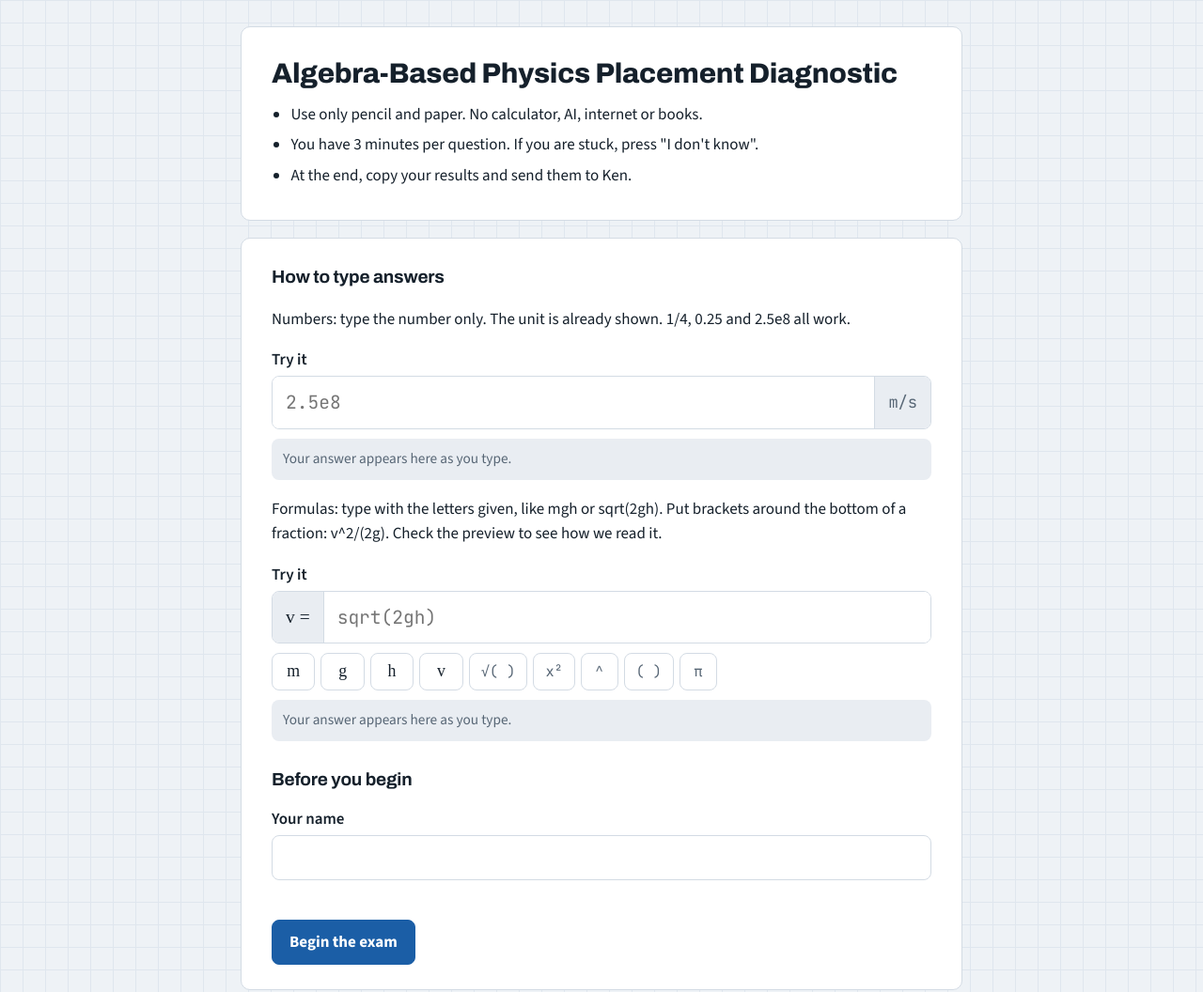
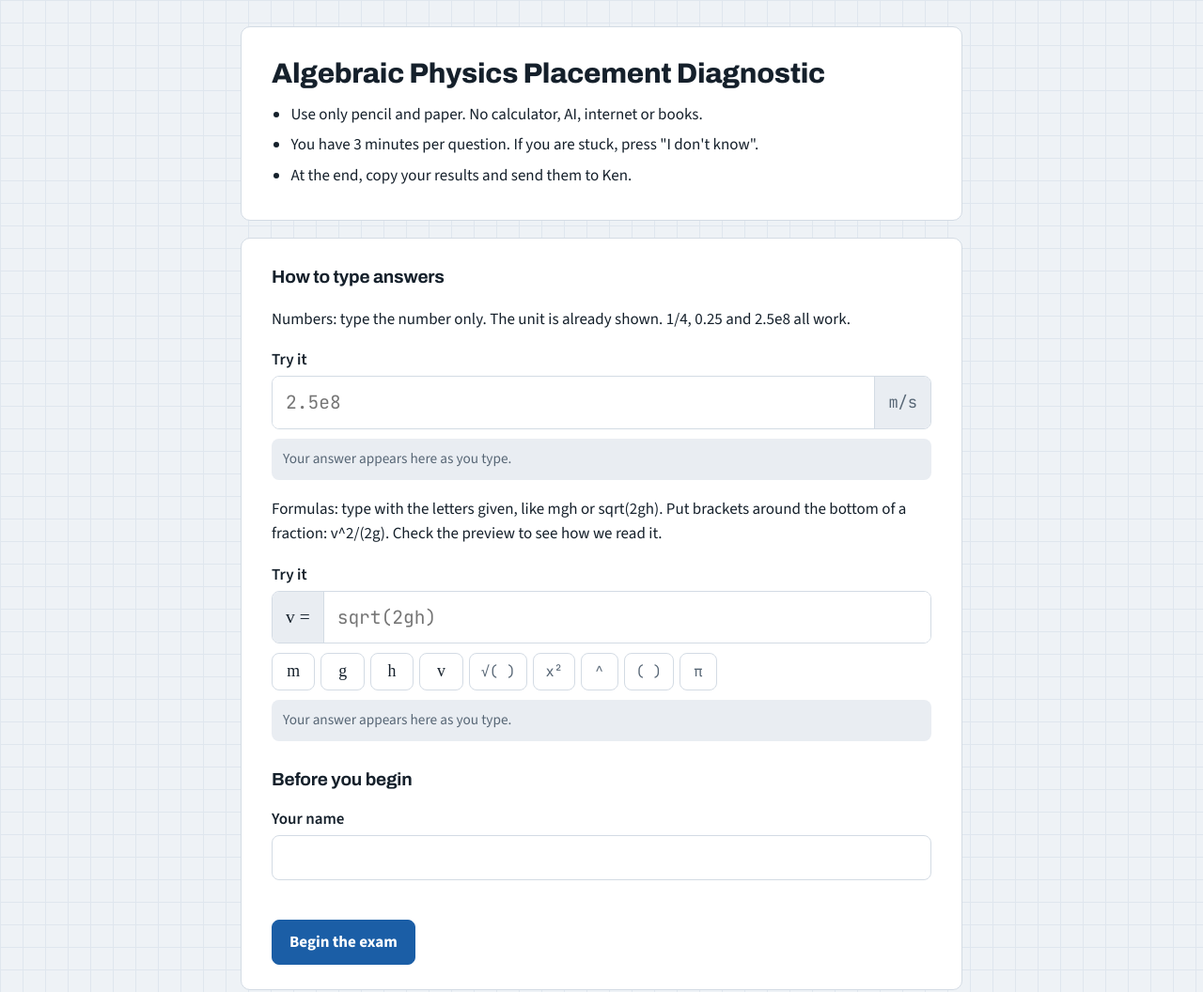
Before and after one commit to chemistry-physics-engineering/physics-diagnostic-exam, a plain HTML site: page index.html in a window 1280 px wide. Shown: the top 1056 px of the page at 94% size. Drawn offline with nearby package versions, Linux system fonts and the light colour scheme.

Commit message:
Rename to Algebraic Physics Placement Diagnostic
Co-Authored-By: Claude Opus 5.5 <noreply@anthropic.com>
Claude-Session: https://claude.ai/code/session_01PKyfNmhqdYxucpL7qk9tHV

```diff
--- a/index.html
+++ b/index.html
@@ -3,7 +3,7 @@
 <head>
 <meta charset="utf-8">
 <meta name="viewport" content="width=device-width, initial-scale=1, viewport-fit=cover">
-<title>Algebra-Based Physics Placement Diagnostic</title>
+<title>Algebraic Physics Placement Diagnostic</title>
 <meta name="claude:viewport-fit-sides" content="cover">
 <link rel="preconnect" href="https://fonts.googleapis.com">
 <link rel="stylesheet" href="https://fonts.googleapis.com/css2?family=Archivo:wght@500;700;800&family=Source+Sans+3:wght@400;600;700&family=JetBrains+Mono:wght@400;600&display=swap">
@@ -136,7 +136,7 @@ var PhysDiag = (function () {
     [10, 'Heat and Temperature'], [11, 'Waves and Sound'], [12, 'Light and Optics'], [13, 'Electric Charge and Field'],
     [14, 'Circuits'], [15, 'Magnetism and Induction'], [16, 'Modern and Nuclear Physics']
   ];
-  var SETTINGS = { title: 'Algebra-Based Physics Placement Diagnostic', seconds_per_item: 180, max_items: 75, tolerance: 0.01,
+  var SETTINGS = { title: 'Algebraic Physics Placement Diagnostic', seconds_per_item: 180, max_items: 75, tolerance: 0.01,
                    sym_every: 3, email_to: 'textbookbreakdown@gmail.com', subject_tag: '[PHYS-ALG-DIAG]', skool_dm_url: 'https://www.skool.com/chat' };
 
   function mc(ch, rung, v, q, right, wrong) { return { ch: ch, rung: rung, v: v, type: 'mc', q: q, opts: [right].concat(wrong) }; }
```
